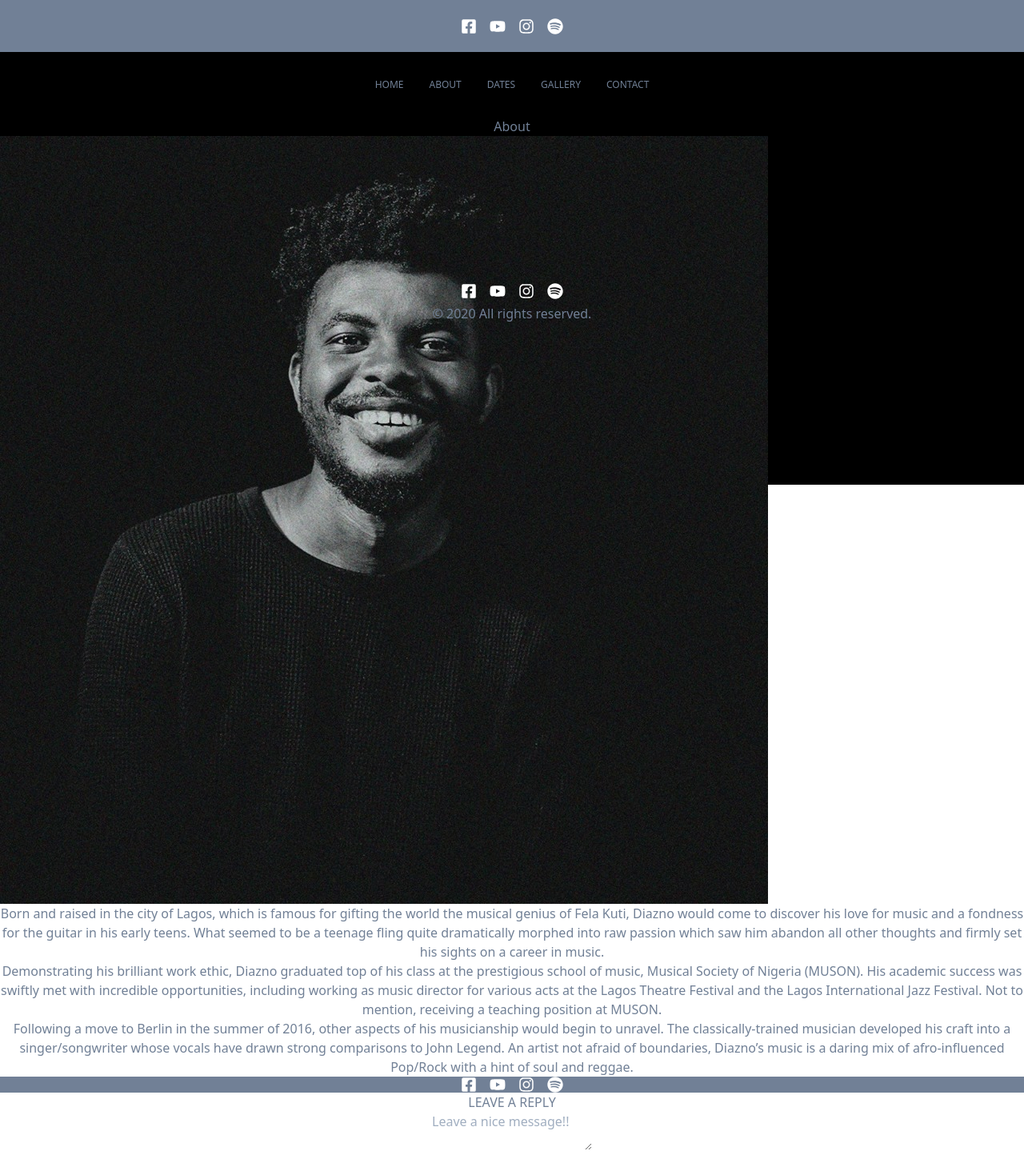
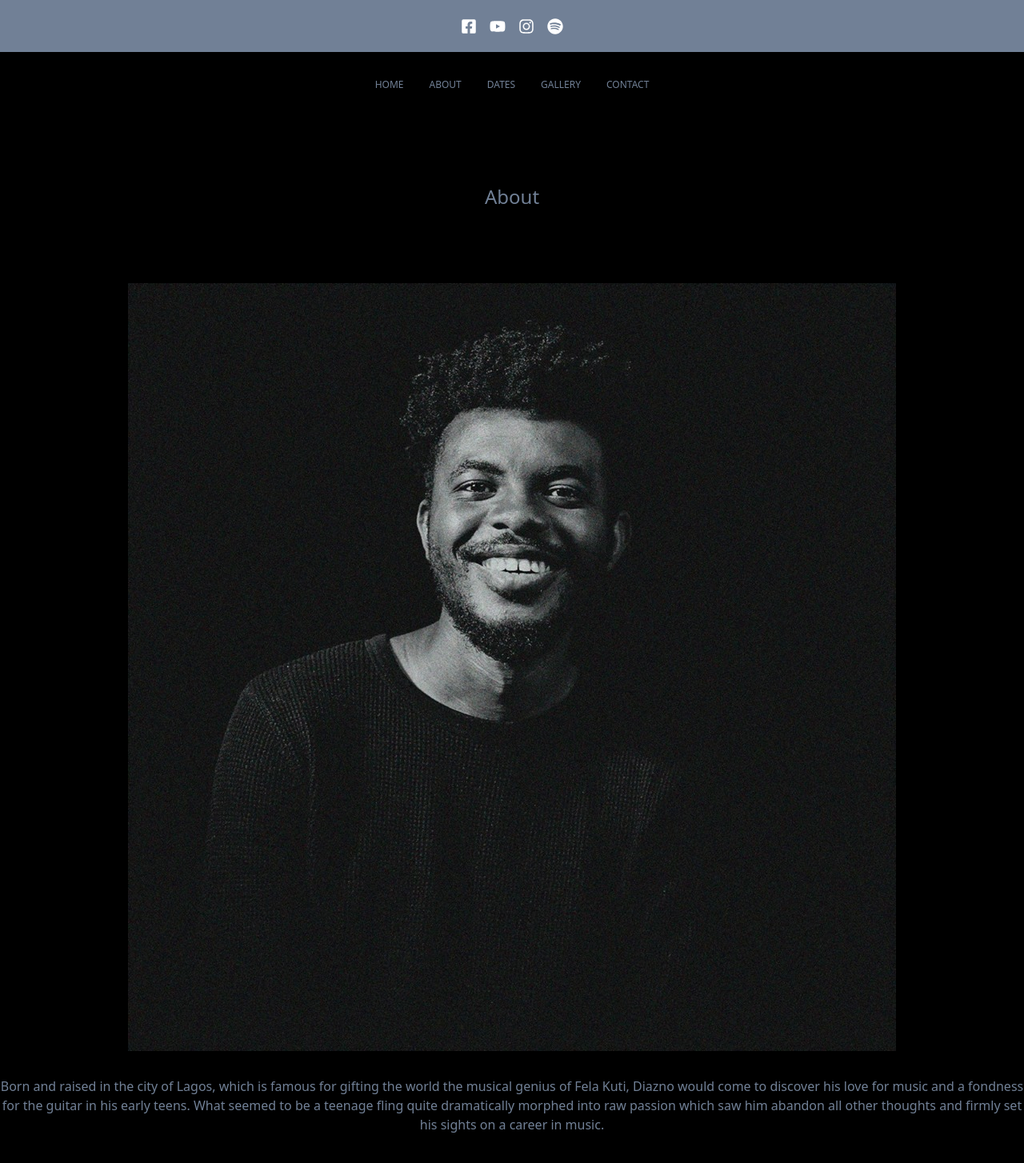
Before and after one commit to carlosmertens/diazno, a Next.js app: page /about in a window 1280 px wide. Shown: the top 1454 px of the page at 80% size. Built offline with nearby package versions, Linux system fonts and the light colour scheme.

Commit message:
Add Carousel

```diff
--- a/components/Carousel.js
+++ b/components/Carousel.js
@@ -1,7 +1,21 @@
+import Nuka from 'nuka-carousel';
+
 const Carousel = () => {
   return (
     <div className='flex items-center justify-center'>
-      <img src='/img/diazno3.jpg' alt='Diazno' />
+      <Nuka
+        wrapAround
+        defaultControlsConfig={{
+          pagingDotsStyle: {
+            fill: 'white',
+            r: 12,
+          },
+        }}>
+        <img width='100' src='/img/diazno.jpg' alt='Diazno' />
+        <img width='100' src='/img/diazno1.jpg' alt='Diazno' />
+        <img width='100' src='/img/diazno2.jpg' alt='Diazno' />
+        <img width='100' src='/img/diazno3.jpg' alt='Diazno' />
+      </Nuka>
     </div>
   );
 };
--- /dev/null
+++ b/components/ContentContainer.js
@@ -0,0 +1,3 @@
+export const ContentContainer = ({ children }) => (
+  <div className='container mx-auto grid gap-8 text-center'>{children}</div>
+);
--- /dev/null
+++ b/components/PageHeader.js
@@ -0,0 +1,3 @@
+export const PageHeader = ({ children }) => (
+  <h1 className='flex items-center justify-center text-2xl'>{children}</h1>
+);
--- a/package.json
+++ b/package.json
@@ -9,6 +9,7 @@
   },
   "dependencies": {
     "next": "9.5.3",
+    "nuka-carousel": "^4.7.1",
     "react": "16.13.1",
     "react-dom": "16.13.1",
     "react-icons": "^3.11.0"
--- a/pages/about.js
+++ b/pages/about.js
@@ -1,18 +1,16 @@
 import PageLayout from '../components/PageLayout';
 import Description from '../components/Description';
-import ShareSocial from '../components/ShareSocial';
-import LeaveMessage from '../components/LeaveMessage';
+import { ContentContainer } from '../components/ContentContainer';
+import { PageHeader } from '../components/PageHeader';
 
 const About = () => {
   return (
     <PageLayout>
-      <main>
-        <h1>About</h1>
-        <img src='/img/diazno2.jpg' alt='Diazno' />
+      <PageHeader>About</PageHeader>
+      <ContentContainer>
+        <img src='/img/diazno2.jpg' className='mx-auto' alt='Diazno' />
         <Description />
-        <ShareSocial />
-        <LeaveMessage />
-      </main>
+      </ContentContainer>
     </PageLayout>
   );
 };
--- a/pages/gallery.js
+++ b/pages/gallery.js
@@ -1,18 +1,15 @@
-// import styles from '../styles/Home.module.css';
 import PageLayout from '../components/PageLayout';
 import Carousel from '../components/Carousel';
-import ShareSocial from '../components/ShareSocial';
-import LeaveMessage from '../components/LeaveMessage';
+import { ContentContainer } from '../components/ContentContainer';
+import { PageHeader } from '../components/PageHeader';
 
 const Gallery = () => {
   return (
     <PageLayout>
-      <main className='{styles.main}'>
-        <h1 className='{styles.title}'>Gallery</h1>
+      <PageHeader>Gallery</PageHeader>
+      <ContentContainer>
         <Carousel />
-        <ShareSocial />
-        <LeaveMessage />
-      </main>
+      </ContentContainer>
     </PageLayout>
   );
 };
--- a/pages/index.js
+++ b/pages/index.js
@@ -1,15 +1,17 @@
 import PageLayout from '../components/PageLayout';
 import Description from '../components/Description';
 import Carousel from '../components/Carousel';
+import { ContentContainer } from '../components/ContentContainer';
+import { PageHeader } from '../components/PageHeader';
 
 export default function Home() {
   return (
     <PageLayout>
-      <h1 className='flex items-center justify-center text-2xl'>Home</h1>
-      <div className='container mx-auto grid gap-8 text-center'>
+      <PageHeader>Home</PageHeader>
+      <ContentContainer>
         <Carousel />
         <Description />
-      </div>
+      </ContentContainer>
     </PageLayout>
   );
 }
--- a/styles/tailwind.css
+++ b/styles/tailwind.css
@@ -5,3 +5,7 @@
 img {
   max-width: 100%;
 }
+
+.paging-dot {
+  width: 18px;
+}
```
Also changed, not shown: 1 other file (tests, documents, lock files or other folders).
